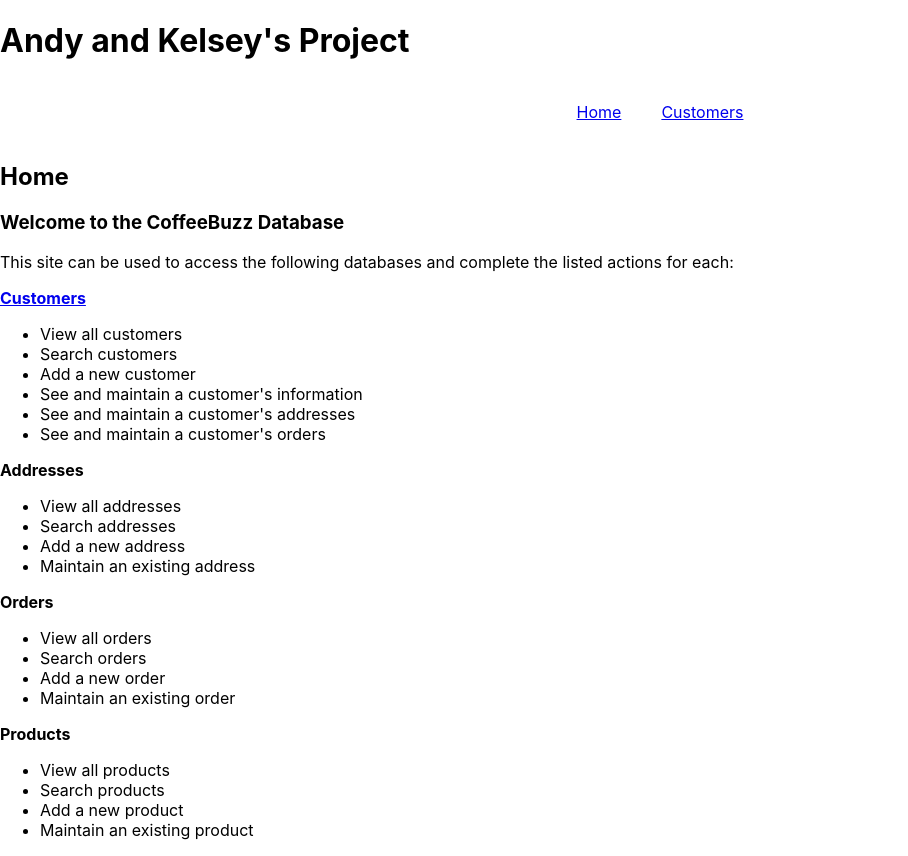
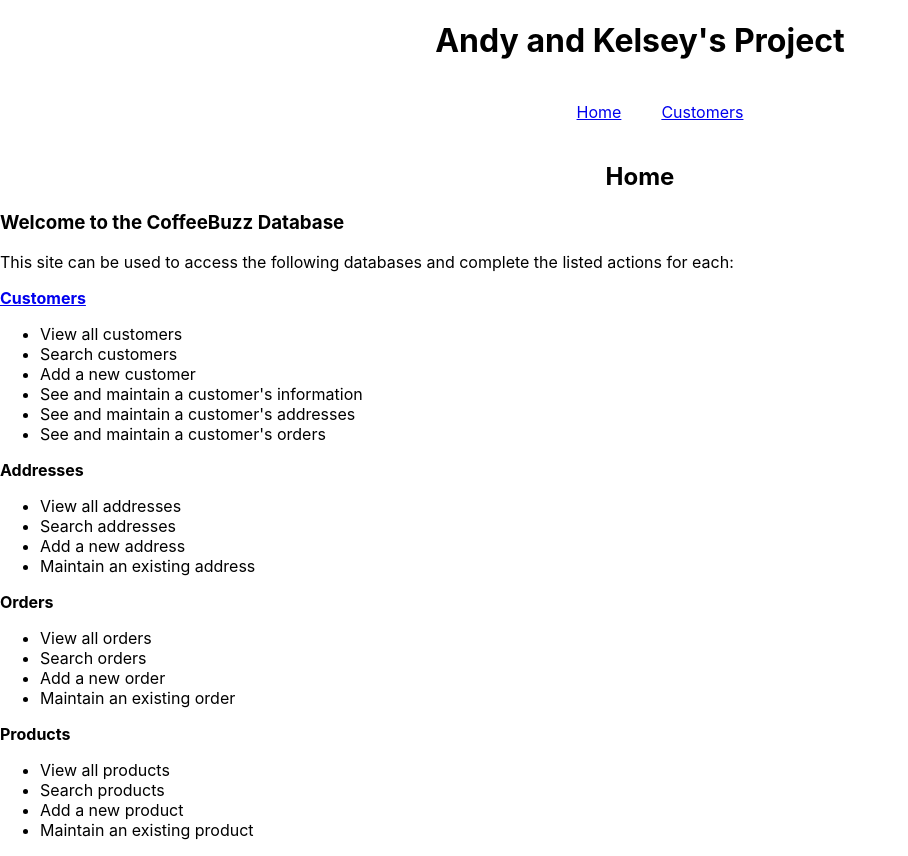
Before and after one commit to kelsey-b-schmidt/CS340-Final, a React (Create React App) app in the folder cs340-summer-2022-group-36/: page / in a window 1280 px wide. Shown: the whole page, without its empty margins (0-908 px from the left). Built offline with nearby package versions, Linux system fonts and the light colour scheme.

Commit message:
testing pages

```diff
--- a/cs340-summer-2022-group-36/src/App.css
+++ b/cs340-summer-2022-group-36/src/App.css
@@ -1,4 +1,6 @@
-
+h1, h2 {
+  text-align: center;
+}
 
 table {
   width: 100%;
```
Also changed, not shown: 11 other files (tests, documents, lock files or other folders).
